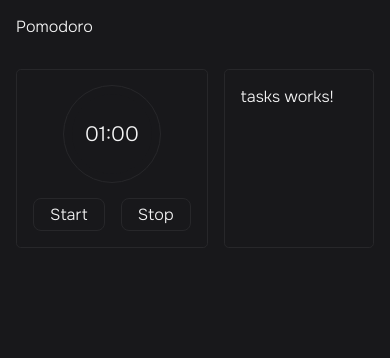
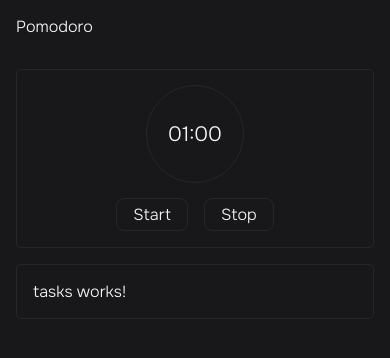
Before and after one commit to JoseIu/pomodoro, an Angular app: page / in a window 390 px wide. Shown: the top 358 px of the page. Built offline with nearby package versions, Linux system fonts and the light colour scheme.

Commit message:
media screen for small devices

```diff
--- a/src/app/app.component.scss
+++ b/src/app/app.component.scss
@@ -12,6 +12,10 @@
   display: grid;
   grid-template-columns: repeat(2, 1fr);
   gap: 1em;
+
+  @media screen and (max-width: 768px) {
+    grid-template-columns: repeat(1, 1fr);
+  }
 }
 
 .box {
```
